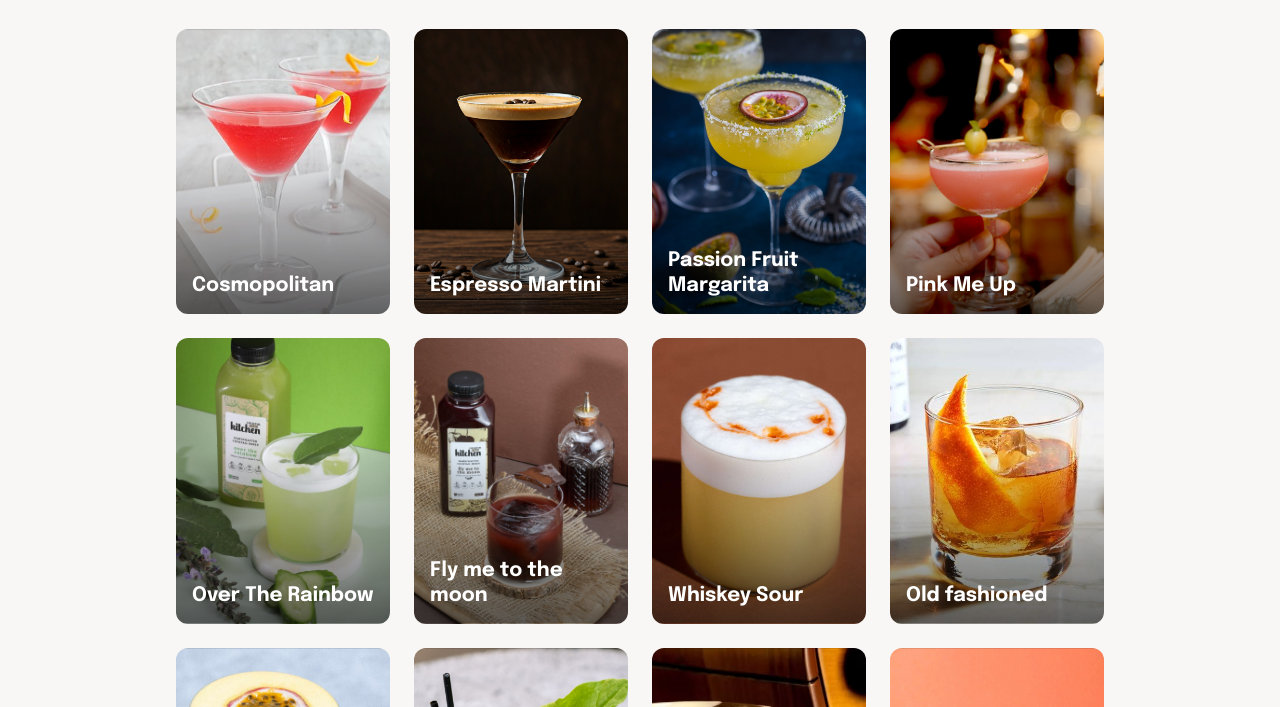
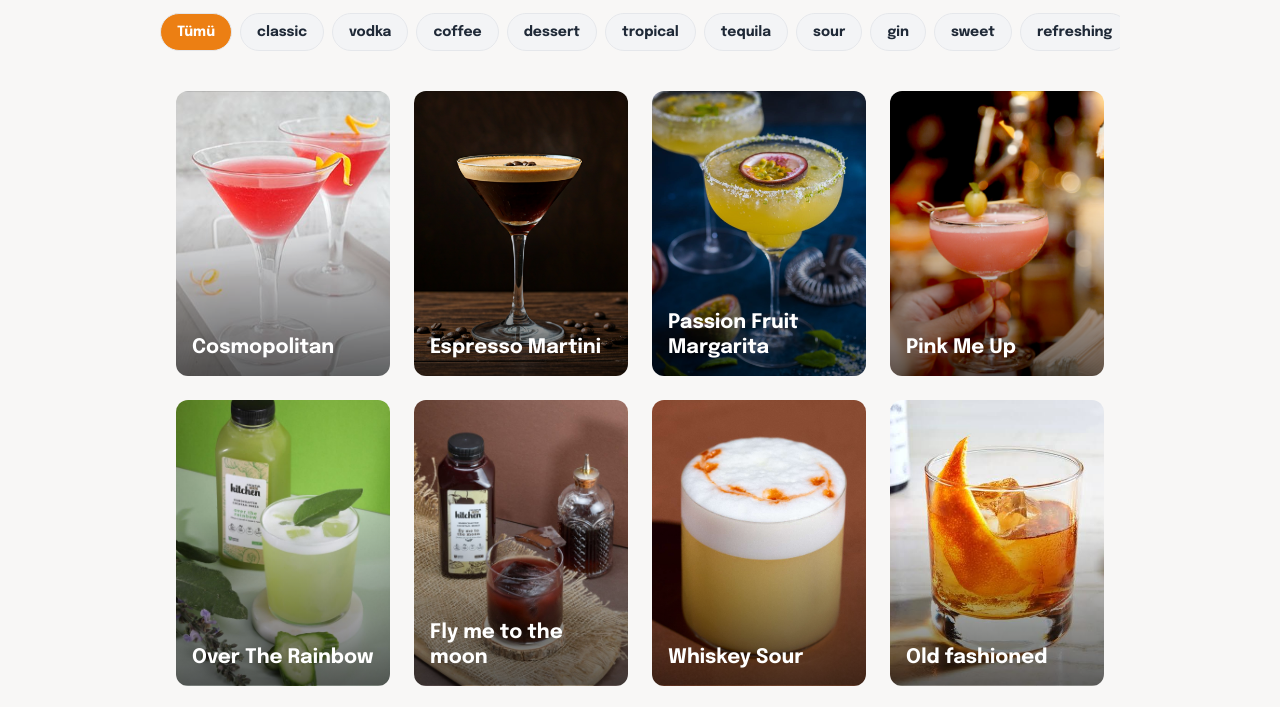
Before and after one commit to ataberkcanitez/ataberkcanitez.github.io, a plain HTML site: page cocktails.html in a window 1280 px wide. Shown: the part 220-927 px from the top of the page. Drawn offline with nearby package versions, Linux system fonts and the light colour scheme.

Commit message:
Add category filter bar and update cocktail data structure with categories

```diff
--- a/cocktails.html
+++ b/cocktails.html
@@ -149,6 +149,10 @@
                             <p class="text-gray-500 dark:text-gray-400 text-base">Handcrafted drinks made with premium ingredients</p>
                         </div>
                     </div>
+                    <!-- Category Filter Bar -->
+                    <div id="category-filter-bar" class="flex gap-2 overflow-x-auto pb-2 mb-4">
+                        <!-- Category buttons will be populated dynamically -->
+                    </div>
                     <div class="grid grid-cols-2 sm:grid-cols-[repeat(auto-fit,minmax(200px,1fr))] gap-4 md:gap-6 p-4" id="cocktail-grid">
                         <!-- Cocktails will be populated dynamically -->
                     </div>
@@ -215,7 +219,8 @@
             description: "Klasik bir şehir efsanesi. Hem tatlı hem ekşi.",
             ingredients: ["45ml Vodka", "30 ml Cointreau", "30ml Cranberry (Kızılcık) Suyu", "15ml limon suyu", "15ml seker şurubu"],
             image: "assets/cosmopolitan.jpg",
-            active: true
+            active: true,
+            categories: ["classic", "vodka"]
         },
         {
             id: 3,
@@ -224,7 +229,8 @@
             ingredients: ["50ml Vodka", "25 ml Kahve likörü", "30ml Espresso", "10ml Simple Syrup"],
             price: 17,
             image: "assets/espresso-martini.png",
-            active: true
+            active: true,
+            categories: ["coffee", "vodka", "dessert"]
         },
         {
             id: 4,
@@ -232,7 +238,8 @@
             description: "Tropikal bir kaçış. Passion fruit'un egzotik tadı tequila ile dans ediyor.",
             ingredients: ["30ml tekila", "20ml Cointreau", "30ml limon suyu", "30ml passion fruit püresi", "10ml şeker şurubu"],
             image: "assets/passion-fruit-margarita.jpg",
-            active: true
+            active: true,
+            categories: ["tropical", "tequila", "sour"]
         },
         {
             id: 5,
@@ -240,7 +247,8 @@
             description: "Rengi kadar neşeli. Ananas ve hibiscus çayının buluşması, hafif tatlı ve çok keyifli.",
             ingredients: ["50ml Beefeater Pink", "60ml Ananas suyu", "15ml Vanilya surubu", "20ml Limon suyu", "40ml Hibiscus Cayi"],
             image: "assets/pink-me-up.jpg",
-            active: true
+            active: true,
+            categories: ["tropical", "gin", "sweet"]
         },
         {
             id: 6,
@@ -248,7 +256,8 @@
             description: "Ada çayı ve salatalık ile ferahlatan bir deneyim. Serinletici ve rahatlatıcı.",
             ingredients: ["45ml Gin", "Ada çayı", "Zencefil", "Salatalık", "Nane"],
             image: "assets/over-the-rainbow.jpg",
-            active: true
+            active: true,
+            categories: ["refreshing", "gin", "herbal"]
         },
         {
             id: 7,
@@ -256,7 +265,8 @@
             description: "Sürprizlerle dolu. Çikolata, isli vişne ve arnavut biberi bir arada...",
             ingredients: ["45ml Gin", "Çikolata", "İsli Vişne", "Arnavut Biberi"],
             image: "assets/fly-me-to-the-moon.jpg",
-            active: true
+            active: true,
+            categories: ["exotic", "gin", "dessert"]
         },
         {
             id: 8,
@@ -264,7 +274,8 @@
             description: "Zamansız klasik. Bourbon'un sıcaklığı limonun tazeliğiyle dengede, basit ama mükemmel.",
             ingredients: ["60ml Bourbon", "25ml Limon suyu", "15ml simple syrup"],
             image: "assets/whiskey-sour.jpg",
-            active: true
+            active: true,
+            categories: ["classic", "whiskey", "sour"]
         },
         {
             id: 9,
@@ -272,7 +283,8 @@
             description: "Klasiklerin klasiği. Portakal aromalarıyla bourbon'u yavaş yavaş yudumlayacaksın.",
             ingredients: ["60ml Bourbon", "1 Parca Portakal kabuğu", "2 Esmer Seker", "10ml soda" , "3 Damla Angosture Bitter"],
             image: "assets/old-fashioned-.jpeg",
-            active: true
+            active: true,
+            categories: ["classic", "whiskey"]
         },
         {
             id: 10,
@@ -280,7 +292,8 @@
             description: "Vanilya ve passion fruit'un muhteşem uyumu. Tatlı, kremsi ve oldukça lezzetli.",
             ingredients: ["50ml Vanilya Vodka", "20ml Passion Fruit likörü (Passoa)", "50ml Passion Fruit Püresi", "15ml Vanilya" ],
             image: "assets/pornstar-martini.jpg",
-            active: true
+            active: true,
+            categories: ["tropical", "vodka", "sweet"]
         },
         {
             id: 15,
@@ -288,7 +301,8 @@
             description: "Yeşil erik, kuzu kulağı ve limon otunun karşı konulmaz ekşiliğine lime ekledik; turunç karışımı ile tatlandırdık. GRASS damağınızda karşı koyulmaz bir tat ile sizleri bekliyor!",
             ingredients: ["30ml Cin", "45 ml Grass Karisimi (kuzu kulagi, limon otu)"],
             image: "assets/kuzu-kulagi.jpeg",
-            active: true
+            active: true,
+            categories: ["herbal", "gin", "sour"]
         },
         {
             id: 16,
@@ -296,7 +310,8 @@
             description: "Yoğun vişne ve zengin çikolata aromalarının buluştuğu, hazır ve pratik bir kokteyl. Tatlı ve hafif ekşi lezzetiyle her yudumda keyif verir.",
             ingredients: ["30ml Cin", "45 ml no:13 vişne çikolata karışımı"],
             image: "assets/sweet-chocolate.png",
-            active: true
+            active: true,
+            categories: ["dessert", "gin", "sweet"]
         },
         {
             id: 17,
@@ -304,7 +319,8 @@
             description: "Son yılların favorisi yangınlı Hot Chili Passion'ın en dengeli hali karşınızda! Biz içine Bodrum'dan aldığımız satsumaları da ekledik, bize özel acısı tam kıvamında bir reçete çıktı.🔥",
             ingredients: ["30ml Cin", "Hot Lips Karisimi (Çarkıfelek Meyvesi & Satsuma & Acı Biber)"],
             image: "assets/hot-lips.jpg",
-            active: true
+            active: true,
+            categories: ["spicy", "gin", "tropical"]
         },
         {
             id: 11,
@@ -312,7 +328,8 @@
             description: "İtalyan usulü bitter cocktail. Sert, karakterli ve her yudumda farklı bir tat katmanı keşfediyorsun.",
             ingredients: ["30ml Cin", "30ml Campari", "30ml Martini Rosso"],
             image: "assets/negroni.jpg",
-            active: true
+            active: true,
+            categories: ["classic", "gin", "bitter"]
         },
         {
             id: 12,
@@ -320,7 +337,8 @@
             description: "Klasik cin tonik",
             ingredients: ["60ml Cin", "120ml Tonik", "20ml Limon", "Salatalık", "Nane"],
             image: "assets/cin-tonik.jpg",
-            active: true
+            active: true,
+            categories: ["refreshing", "gin"]
         },
         {
             id: 13,
@@ -328,7 +346,8 @@
             description: "Zamansız bir klasik. Bourbon'un zenginliği, tatlı vermutun derinliği ve angostura bitters'ın dokunuşuyla mükemmel uyum.",
             ingredients: ["60ml Bourbon", "25ml Martini Rosso", "2 Damla Angostura Bitter"],
             image: "assets/manhattan.jpeg",
-            active: true
+            active: true,
+            categories: ["classic", "whiskey"]
         },
         {
             id: 14,
@@ -336,7 +355,8 @@
             description: "Tropikal bir kaçış. Ananas ve hindistan cevizinin mükemmel uyumu.",
             ingredients: ["40ml Beyaz Rom", "20ml Malibu", "40ml Taze ananas suyu", "30ml Hindistan Cevizi Sütü"],
             image: "assets/pina-colada.jpg",
-            active: false
+            active: false,
+            categories: ["tropical", "rum", "sweet"]
         },
 
 
@@ -344,6 +364,7 @@
 
     // DOM elements
     const cocktailGrid = document.getElementById('cocktail-grid');
+    const categoryFilterBar = document.getElementById('category-filter-bar');
     const modal = document.getElementById('cocktail-modal');
     const modalBackdrop = document.getElementById('modal-backdrop');
     const closeModalBtn = document.getElementById('close-modal');
@@ -370,16 +391,52 @@
     `;
     }
 
-    // Populate cocktail grid
-    function populateCocktails() {
+    // Helper: Get all unique categories
+    function getAllCategories() {
+        return Array.from(new Set(cocktails.flatMap(c => c.categories)));
+    }
+
+    // Render category filter bar
+    function renderCategoryFilterBar(selectedCategory = null) {
+        const categories = getAllCategories();
+        let html = `<button class="category-btn px-4 py-2 rounded-full border font-semibold text-sm transition-colors ${!selectedCategory ? 'bg-primary text-white' : 'bg-gray-100 dark:bg-gray-800 text-gray-800 dark:text-gray-100'}" data-category="all">Tümü</button>`;
+        categories.forEach(category => {
+            html += `<button class="category-btn px-4 py-2 rounded-full border font-semibold text-sm transition-colors ${selectedCategory === category ? 'bg-primary text-white' : 'bg-gray-100 dark:bg-gray-800 text-gray-800 dark:text-gray-100'}" data-category="${category}">${category}</button>`;
+        });
+        categoryFilterBar.innerHTML = html;
+        // Add event listeners
+        categoryFilterBar.querySelectorAll('.category-btn').forEach(btn => {
+            btn.addEventListener('click', () => {
+                const cat = btn.dataset.category;
+                if (cat === 'all') {
+                    populateCocktails();
+                    renderCategoryFilterBar(null);
+                } else {
+                    populateCocktails(cat);
+                    renderCategoryFilterBar(cat);
+                }
+            });
+        });
+    }
+
+    // Populate cocktail grid (optionally filtered)
+    function populateCocktails(filterCategory = null) {
         // Sort cocktails: active first, then passive
         const sortedCocktails = [...cocktails].sort((a, b) => {
             if (a.active === b.active) return 0;
             return a.active ? -1 : 1;
         });
-
-        cocktailGrid.innerHTML = sortedCocktails.map(createCocktailCard).join('');
-
+        let displayCocktails = sortedCocktails;
+        if (filterCategory) {
+            displayCocktails = sortedCocktails.filter(c => c.categories.includes(filterCategory));
+        }
+        // If only one cocktail, center and set max width
+        if (displayCocktails.length === 1) {
+            cocktailGrid.innerHTML = `<div class='flex justify-center'><div class='max-w-xs w-full'>${createCocktailCard(displayCocktails[0])}</div></div>`;
+        } else {
+            // Render as a flat grid
+            cocktailGrid.innerHTML = displayCocktails.map(createCocktailCard).join('');
+        }
         // Add click event listeners to all cocktail cards
         const cocktailCards = document.querySelectorAll('.cocktail-card');
         cocktailCards.forEach(card => {
@@ -437,6 +494,9 @@
     });
 
     // Initialize the page
-    document.addEventListener('DOMContentLoaded', populateCocktails);
+    document.addEventListener('DOMContentLoaded', () => {
+        populateCocktails();
+        renderCategoryFilterBar();
+    });
 </script>
 </body></html>
```
